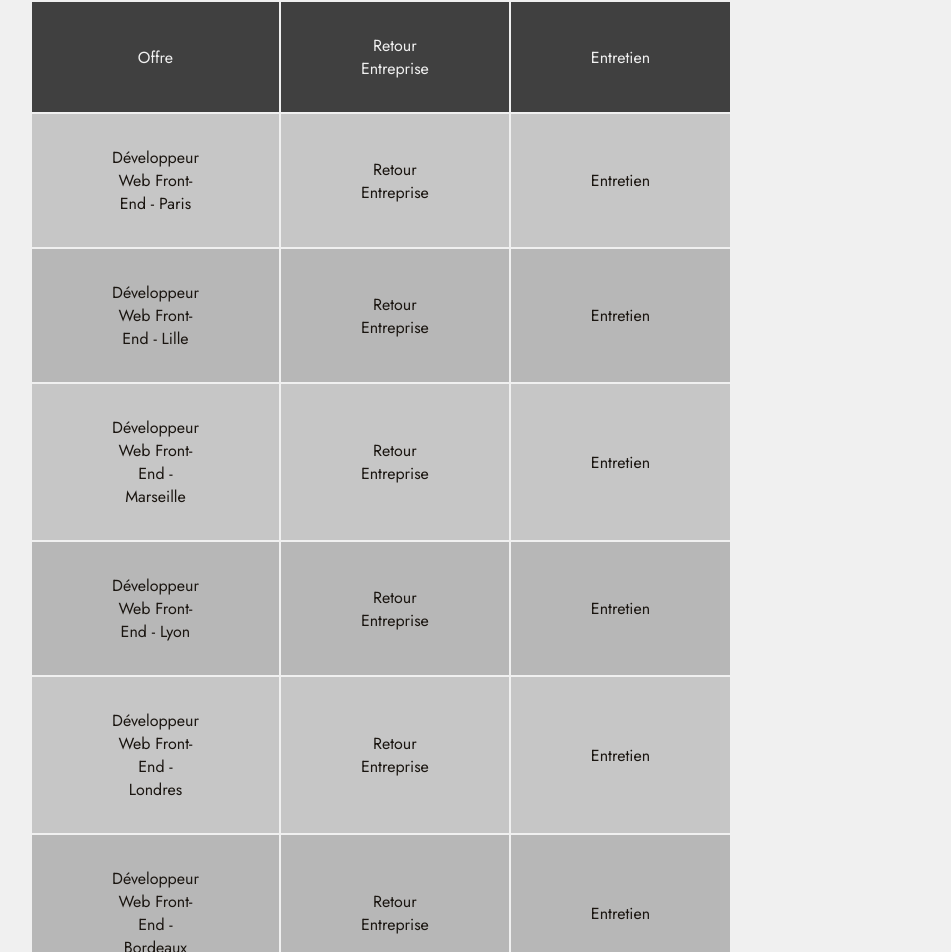
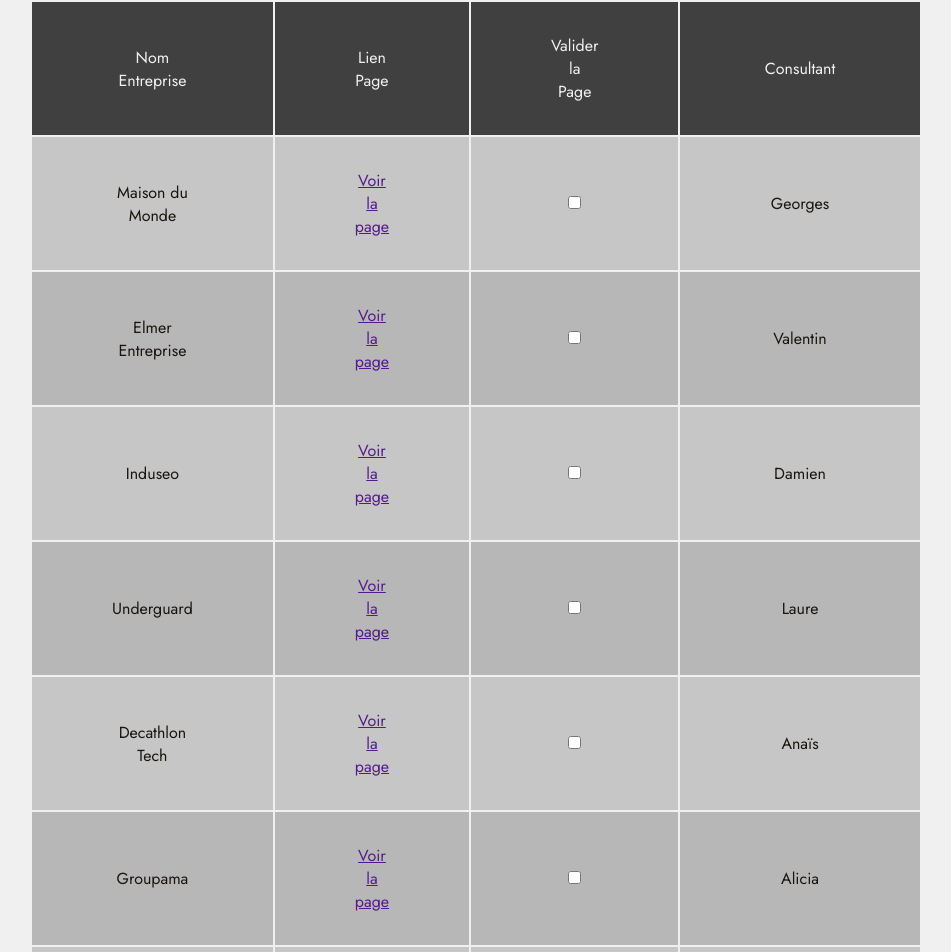
Before and after one commit to ydainna/2022-09-JS-RemoteFR-LesCrewStillants-P3-Externatic, a React (Vite) app in the folder frontend/: page /companies-validation in a window 1280 px wide. Shown: the part 496-1448 px from the top of the page, without its empty margins (290-1241 px from the left). Built offline with nearby package versions, Linux system fonts and the light colour scheme.

Commit message:
finished company-validation page

```diff
--- a/frontend/src/pages/Admin/CompanyValidation.jsx
+++ b/frontend/src/pages/Admin/CompanyValidation.jsx
@@ -6,59 +6,51 @@
   const arrayCompanies = [
     {
       id: 1,
-      name: "Développeur Web Front-End",
-      city: "Paris",
-      feedback: "Retour Entreprise",
-      meeting: "Entretien",
+      name: "Maison du Monde",
+      link: "",
+      consultant: "Georges",
     },
     {
       id: 2,
-      name: "Développeur Web Front-End",
-      city: "Lille",
-      feedback: "Retour Entreprise",
-      meeting: "Entretien",
+      name: "Elmer Entreprise",
+      link: "",
+      consultant: "Valentin",
     },
     {
       id: 3,
-      name: "Développeur Web Front-End",
-      city: "Marseille",
-      feedback: "Retour Entreprise",
-      meeting: "Entretien",
+      name: "Induseo",
+      link: "",
+      consultant: "Damien",
     },
     {
       id: 4,
-      name: "Développeur Web Front-End",
-      city: "Lyon",
-      feedback: "Retour Entreprise",
-      meeting: "Entretien",
+      name: "Underguard",
+      link: "",
+      consultant: "Laure",
     },
     {
       id: 5,
-      name: "Développeur Web Front-End",
-      city: "Londres",
-      feedback: "Retour Entreprise",
-      meeting: "Entretien",
+      name: "Decathlon Tech",
+      link: "",
+      consultant: "Anaïs",
     },
     {
       id: 6,
-      name: "Développeur Web Front-End",
-      city: "Bordeaux",
-      feedback: "Retour Entreprise",
-      meeting: "Entretien",
+      name: "Groupama",
+      link: "",
+      consultant: "Alicia",
     },
     {
       id: 7,
-      name: "Développeur Web Back-End Symfony",
-      city: "Paris",
-      feedback: "Retour Entreprise",
-      meeting: "Entretien",
+      name: "U Iris",
+      link: "",
+      consultant: "Yohan",
     },
     {
       id: 8,
-      name: "Développeur Web Front-End",
-      city: "Paris",
-      feedback: "Retour Entreprise",
-      meeting: "Entretien",
+      name: "Lucca",
+      link: "",
+      consultant: "Christopher",
     },
   ];
   return (
@@ -69,17 +61,21 @@
         <table width="100%">
           <tbody>
             <tr>
-              <th>Offre</th>
-              <th>Retour Entreprise</th>
-              <th>Entretien</th>
+              <th>Nom Entreprise</th>
+              <th>Lien Page</th>
+              <th>Valider la Page</th>
+              <th>Consultant</th>
             </tr>
             {arrayCompanies.map((company) => (
               <tr key={company.id}>
+                <td>{company.name}</td>
                 <td>
-                  {company.name} - {company.city}
+                  <a href={company.link}>Voir la page</a>
                 </td>
-                <td>{company.feedback}</td>
-                <td>{company.meeting}</td>
+                <td>
+                  <input type="checkbox" name="" id="" />
+                </td>
+                <td>{company.consultant}</td>
               </tr>
             ))}
           </tbody>
```
